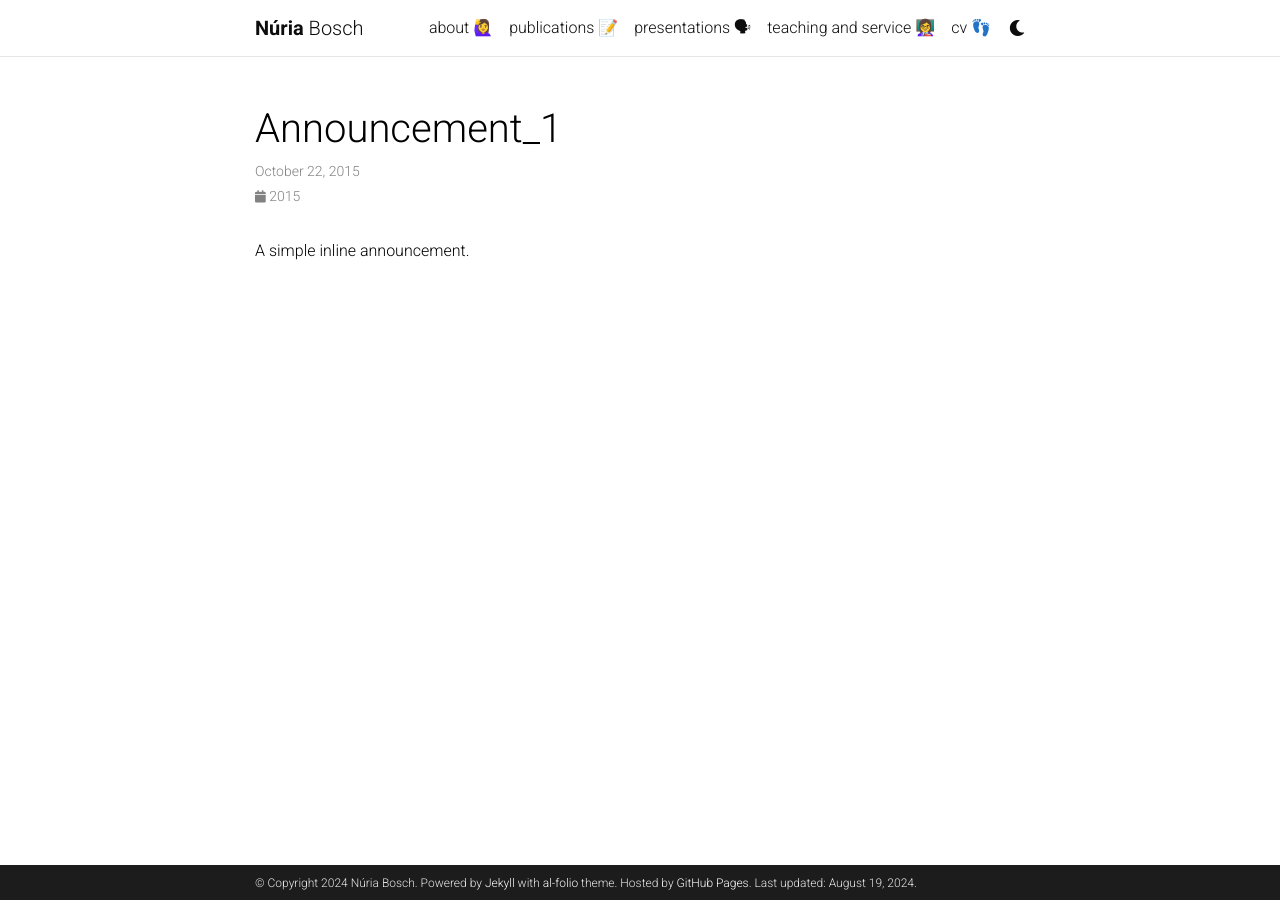
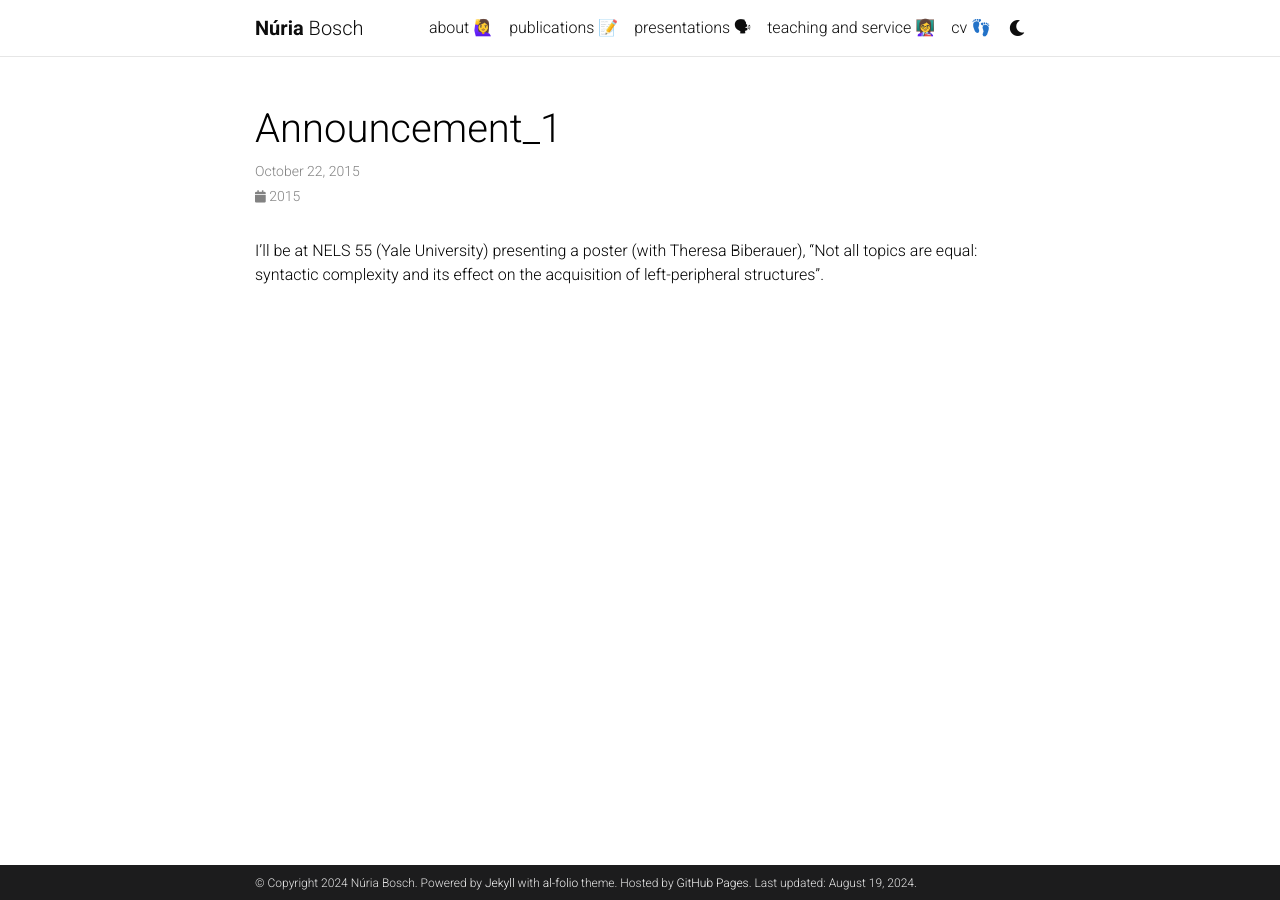
Before and after one commit to nuria-bosch/nuria-bosch.github.io, a Jekyll site: the page built from _news/announcement_1.md, in a window 1280 px wide. Built offline with Jekyll 4.4.1, drawn with Linux system fonts in a browser that asks for light colours; comment, search, counter and statistics services are not loaded; a style sheet for code colours, icons or effects is not loaded.

Commit message:
Update announcement_1.md

```diff
--- a/_news/announcement_1.md
+++ b/_news/announcement_1.md
@@ -5,4 +5,4 @@ inline: true
 related_posts: false
 ---
 
-A simple inline announcement.
+I'll be at NELS 55 (Yale University) presenting a poster (with Theresa Biberauer), "Not all topics are equal: syntactic complexity and its effect on the acquisition of left-peripheral structures".
```
